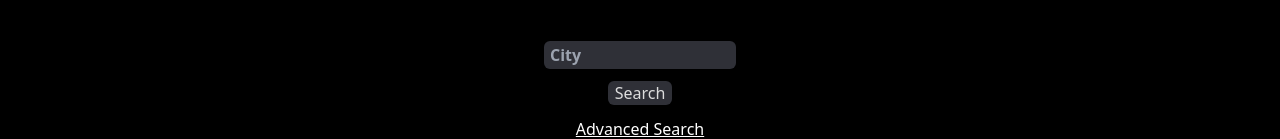
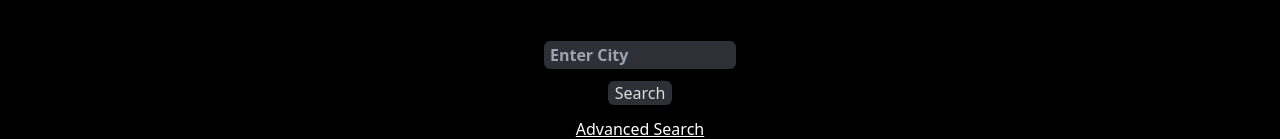
Before and after one commit to vikingnope/worther, a React (Create React App) app: page /weather in a window 1280 px wide. Shown: the part 429-568 px from the top of the page. Built offline with nearby package versions, Linux system fonts and the light colour scheme; no server answers.

Commit message:
Changed placeholder text

```diff
--- a/src/pages/advancedWeather.jsx
+++ b/src/pages/advancedWeather.jsx
@@ -34,7 +34,8 @@ export default function AdvancedWeather () {
               onChange = {(val) => [setCountry(val), setCountryCode(val.value)]}
               options={options}
               className="rounded-md w-48 h-8 mx-auto mb-5 text-black"
-              placeholder='Country'
+              id="country"
+              placeholder='Choose Country'
           />
           <input
               className="rounded-md w-48 h-8 text-base font-bold indent-1.5 outline-none"
@@ -42,7 +43,7 @@ export default function AdvancedWeather () {
               id="weatherButtons"
               value={city}
               onChange={(e) => setCity(e.target.value.toUpperCase())}
-              placeholder="City"
+              placeholder="Enter City"
           />
           <button disabled={!country || !city} type="submit" className='rounded-md block w-16 h-6 mx-auto mt-3' id="weatherButtons">
               Search
--- a/src/pages/weather.jsx
+++ b/src/pages/weather.jsx
@@ -49,7 +49,7 @@ export default function Weather () {
               id="weatherButtons"
               value={city}
               onChange={(e) => setCity(e.target.value.toUpperCase())}
-              placeholder="City"
+              placeholder="Enter City"
           />
           <button disabled={!city} type="submit" className='rounded-md block w-16 h-6 mx-auto mt-3' id="weatherButtons">
               Search
```
